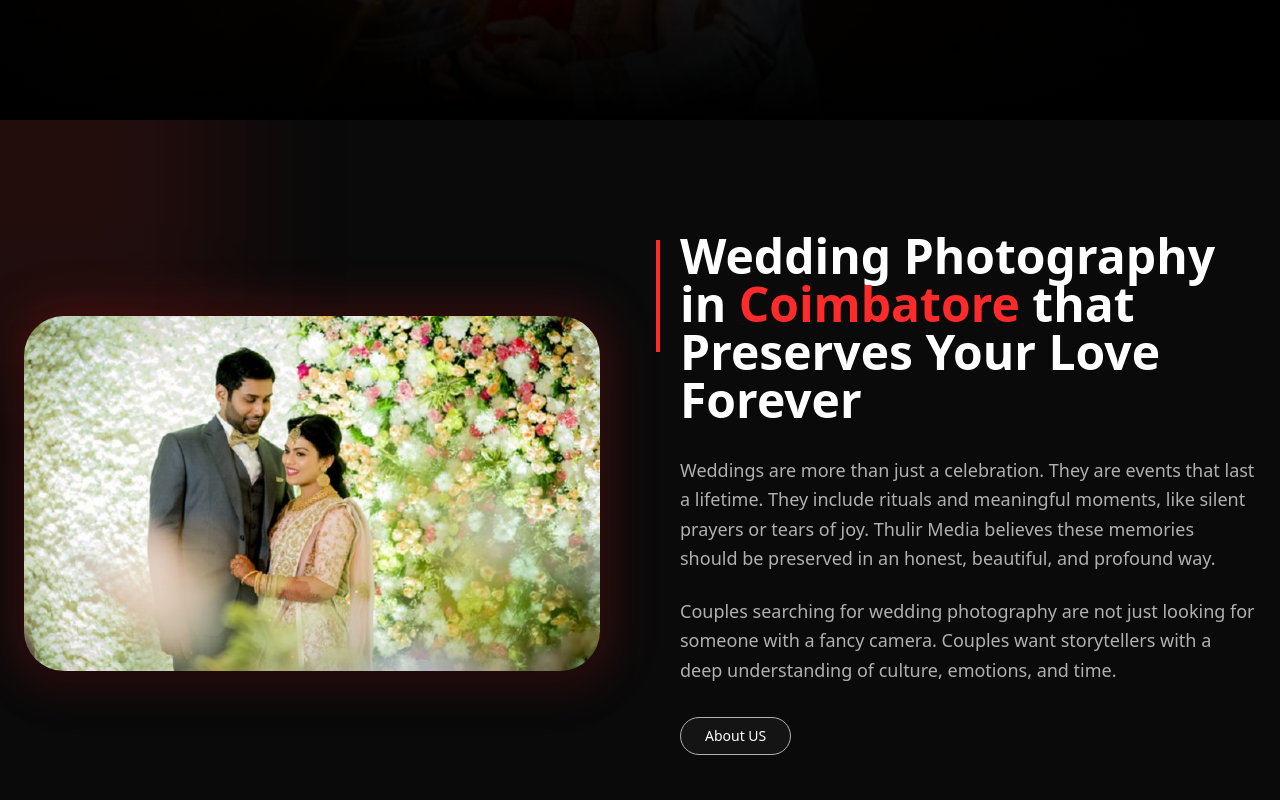
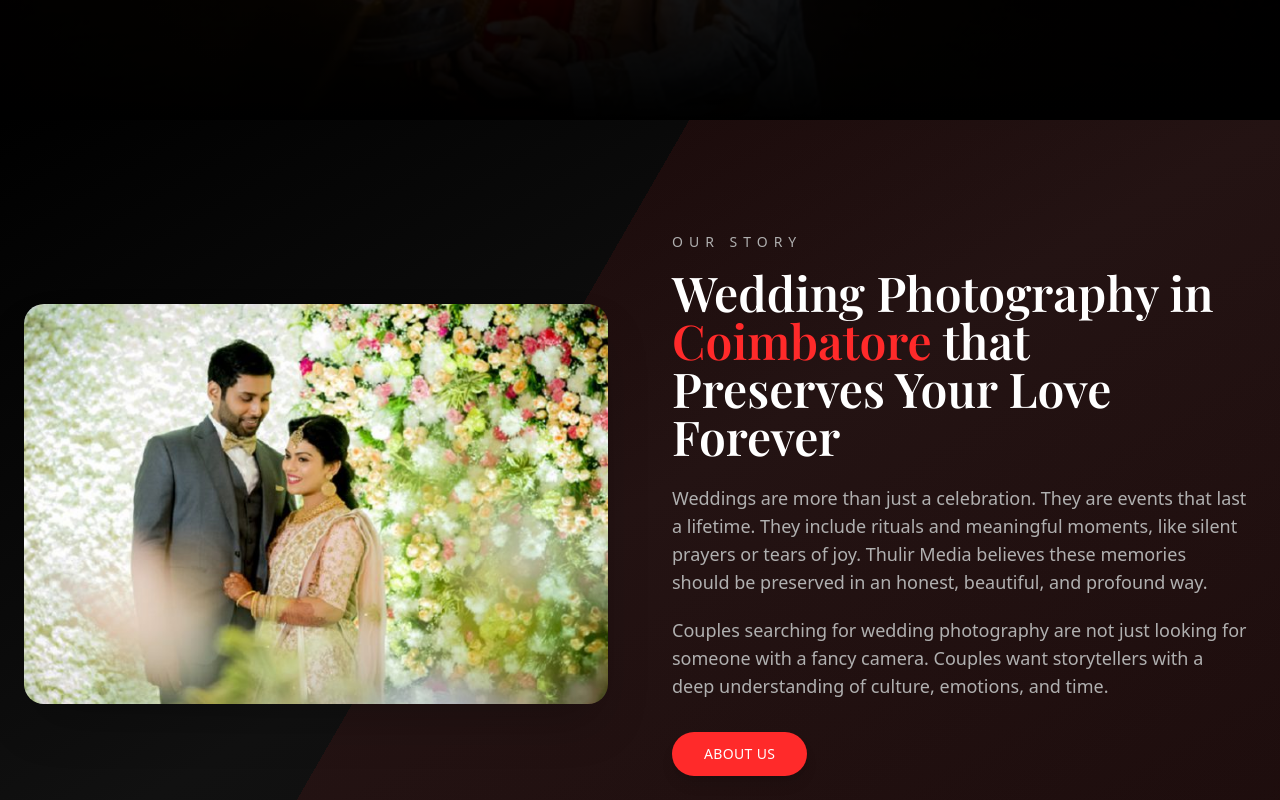
Before and after one commit to M-Swathi22/ThulirMedia, a React (Vite) app: page / in a window 1280 px wide. Shown: the part 680-1480 px from the top of the page. Built offline with nearby package versions, Linux system fonts and the light colour scheme.

Commit message:
Update Aboutpreview section

```diff
--- a/src/components/Aboutpreview.jsx
+++ b/src/components/Aboutpreview.jsx
@@ -1,103 +1,93 @@
 import { motion } from "framer-motion";
 import storyImage from "../assets/images/aboutpreview.jpg";
 
-const container = {
-  hidden: {},
-  show: {
-    transition: {
-      staggerChildren: 0.25
-    }
-  }
-};
-
-const item = {
-  hidden: { opacity: 0, y: 40 },
-  show: { opacity: 1, y: 0, transition: { duration: 0.8 } }
-};
-
 function Aboutpreview() {
   return (
-    <section className="py-28 bg-brand-dark text-white relative overflow-hidden">
+    <section className="relative py-28 bg-brand-dark text-white overflow-hidden">
 
-      {/* subtle red glow background */}
-      <div className="absolute -top-40 -left-40 w-96 h-96 bg-brand-red/10 blur-3xl"></div>
+      {/* background */}
+      <div className="absolute inset-0">
+        <div className="absolute w-full h-full bg-gradient-to-br from-black via-[#111] to-brand-dark"></div>
+        <div className="absolute w-full h-full bg-[linear-gradient(120deg,transparent_40%,rgba(255,42,42,0.08)_40%)]"></div>
+      </div>
 
-      <div className="max-w-7xl mx-auto grid md:grid-cols-2 gap-20 items-center px-6">
+      <div className="relative max-w-7xl mx-auto grid md:grid-cols-2 gap-16 items-center px-6">
 
         {/* IMAGE */}
         <motion.div
-          initial={{ opacity: 0, x: -120, rotate: -4 }}
-          whileInView={{ opacity: 1, x: 0, rotate: 0 }}
+          initial={{ opacity: 0, x: -80 }}
+          whileInView={{ opacity: 1, x: 0 }}
           transition={{ duration: 1 }}
           viewport={{ once: true }}
-          className="relative"
+          className="relative group"
         >
 
-          <div className="absolute -inset-2 bg-brand-red/20 blur-xl rounded-[40px]"></div>
+          {/* glow effect */}
+          <div className="absolute -inset-2 bg-brand-red/20 blur-xl opacity-0 group-hover:opacity-100 transition duration-500"></div>
 
+          {/* image */}
           <img
             src={storyImage}
-            alt="wedding story"
-            className="relative rounded-[40px] object-cover shadow-2xl hover:scale-105 transition duration-700"
+            alt="wedding"
+            className="
+              relative w-full
+              h-[300px] md:h-[400px]   /* 🔥 controlled height */
+              object-cover
+              rounded-[20px]
+              shadow-2xl
+
+              transition duration-700 ease-out
+
+              group-hover:scale-105
+              group-hover:rotate-[0.5deg]
+              group-hover:brightness-110
+            "
           />
 
         </motion.div>
 
-
         {/* TEXT */}
         <motion.div
-          variants={container}
-          initial="hidden"
-          whileInView="show"
+          initial={{ opacity: 0, x: 80 }}
+          whileInView={{ opacity: 1, x: 0 }}
+          transition={{ duration: 1 }}
           viewport={{ once: true }}
-          className="relative"
+          className="max-w-xl"
         >
 
-          <div className="absolute -left-6 top-2 w-1 h-28 bg-brand-red"></div>
+          <p className="uppercase tracking-[6px] text-sm text-brand-gray mb-4">
+            Our Story
+          </p>
 
-          <motion.h2
-            variants={item}
-            className="text-4xl md:text-5xl font-bold mb-8 leading-tight"
-          >
+          <h2 className="font-heading text-4xl md:text-5xl font-semibold leading-[1.2] mb-6">
             Wedding Photography in{" "}
             <span className="text-brand-red">Coimbatore</span> that Preserves
             Your Love Forever
-          </motion.h2>
+          </h2>
 
-          <motion.p
-            variants={item}
-            className="text-lg text-brand-gray leading-relaxed mb-6"
-          >
+          <p className="text-base md:text-lg text-brand-gray leading-relaxed mb-5">
             Weddings are more than just a celebration. They are events that
             last a lifetime. They include rituals and meaningful moments,
             like silent prayers or tears of joy. Thulir Media believes these
             memories should be preserved in an honest, beautiful, and
             profound way.
-          </motion.p>
+          </p>
 
-          <motion.p
-            variants={item}
-            className="text-lg text-brand-gray leading-relaxed mb-8"
-          >
+          <p className="text-base md:text-lg text-brand-gray leading-relaxed mb-8">
             Couples searching for wedding photography are not just looking
             for someone with a fancy camera. Couples want storytellers with
             a deep understanding of culture, emotions, and time.
-          </motion.p>
+          </p>
 
-          {/* BUTTON */}
-          <motion.button
-            variants={item}
-            className="px-6 py-2 rounded-full border border-brand-gray bg-brand-card
-            text-sm font-medium transition-all duration-300
-            hover:bg-brand-red hover:border-brand-red hover:shadow-lg"
-          >
-            About US
-          </motion.button>
+          <button className="px-8 py-3 rounded-full bg-brand-red
+          uppercase tracking-wide text-sm transition-all duration-300
+          hover:bg-brand-redhover hover:scale-105 shadow-lg">
+            About Us
+          </button>
 
         </motion.div>
 
       </div>
-
     </section>
   );
 }
```
